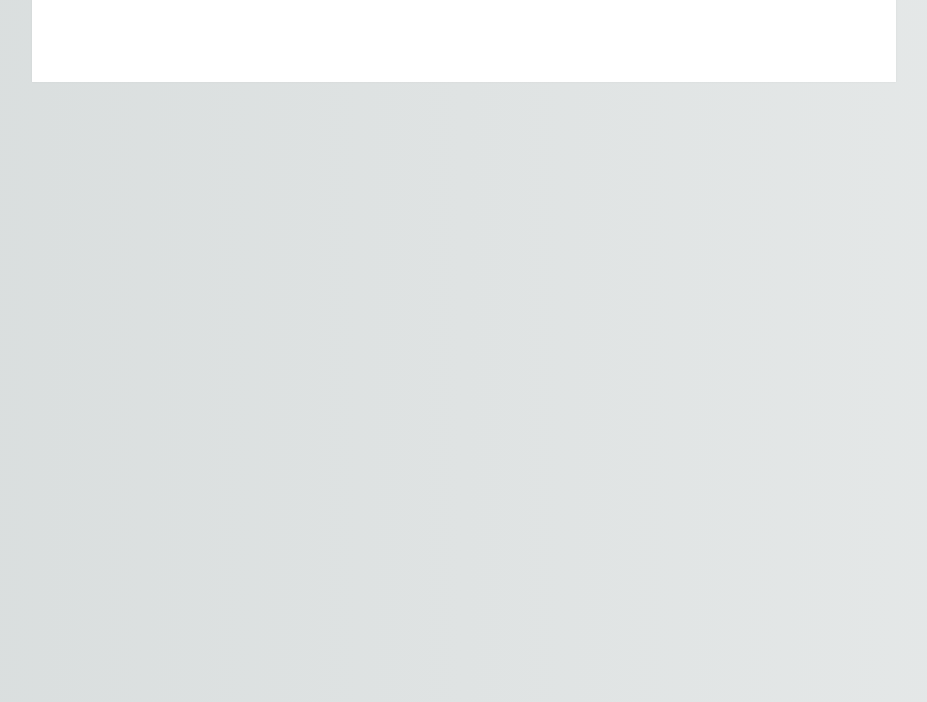
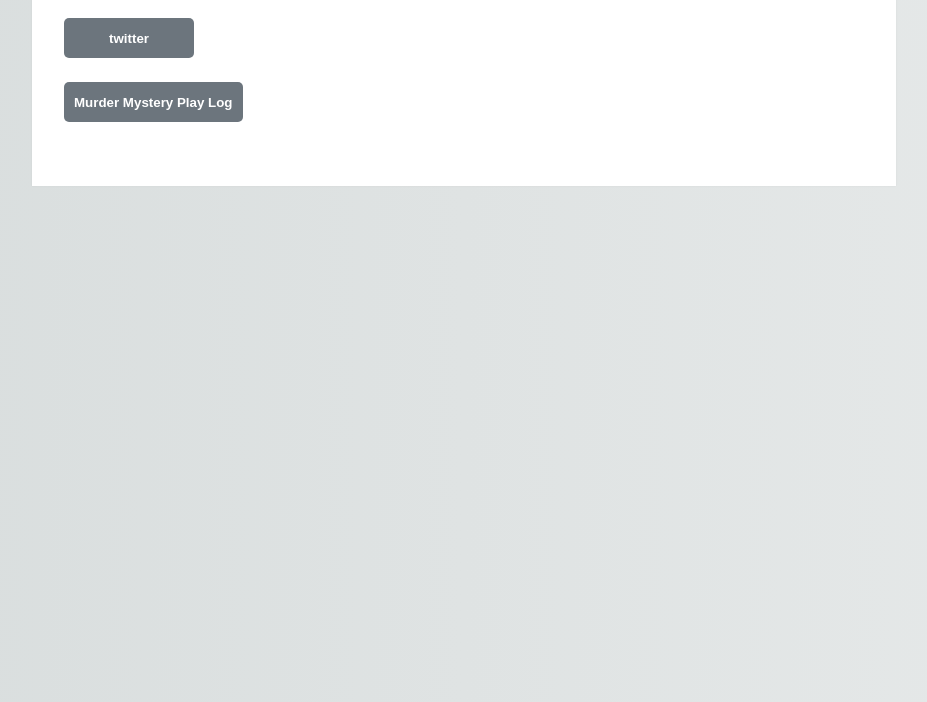
Before and after one commit to baumkuchenj/vaumkuchen, a plain HTML site: page index.html in a window 1280 px wide. Shown: the part 98-800 px from the top of the page, without its empty margins (176-1103 px from the left). Drawn offline with Linux system fonts and the light colour scheme.

Commit message:
css追記

```diff
--- a/index.html
+++ b/index.html
@@ -12,6 +12,15 @@
 
         <h1>Baumkuchen</h1>
 
+        <button onclick="https://twitter.com/_Vaumkuchen_" class="css-button-grey"
+        type="button" >
+        twitter</button>
+        <br>
+        <br>
+        <button onclick="https://twpf.jp/_Vaumkuchen_" class="css-button-grey"
+        type="button" >
+        Murder Mystery Play Log
+        </button>
 
     </body>
 </html>
--- a/main.css
+++ b/main.css
@@ -58,3 +58,40 @@ img {
         filter: grayscale(0%);
     }
 }
+
+
+.css-button-grey {
+  min-width: 130px;
+  height: 40px;
+  color: #fff;
+  padding: 5px 10px;
+  font-weight: bold;
+  cursor: pointer;
+  transition: all 0.3s ease;
+  position: relative;
+  display: inline-block;
+  outline: none;
+  overflow: hidden;
+  border-radius: 5px;
+  border: none;
+  background-color: #6c757d
+}
+.css-button-grey:hover {
+  border-radius: 5px;
+  padding-right: 24px;
+  padding-left:8px;
+}
+.css-button-grey:hover:after {
+  opacity: 1;
+  right: 10px;
+}
+.css-button-grey:after {
+  content: "\00BB";
+  position: absolute;
+  opacity: 0;
+  font-size: 20px;
+  line-height: 40px;
+  top: 0;
+  right: -20px;
+  transition: 0.4s;
+}
```
